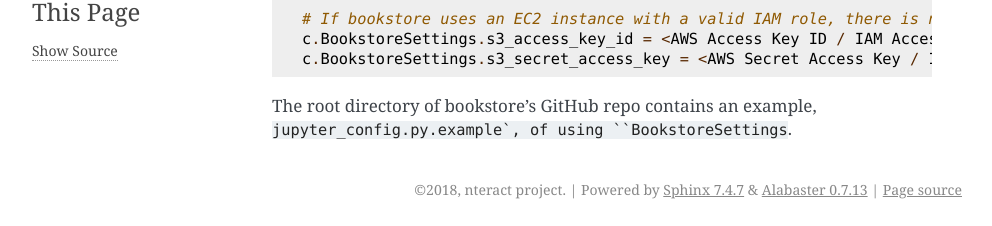
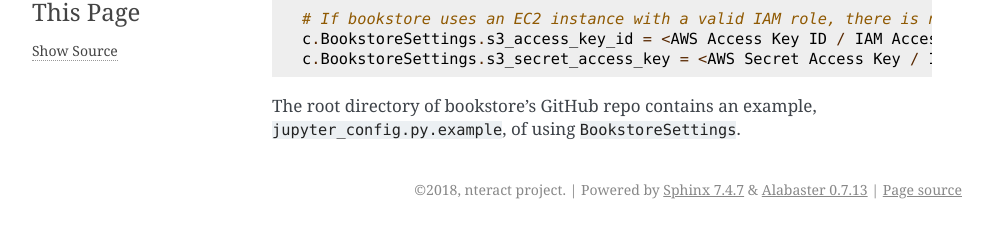
Before and after one commit to nteract/bookstore, a Sphinx documentation site: the page built from docs/source/configuration.rst, in a window 1280 px wide. Shown: the part 700-926 px from the top of the page, without its empty margins (148-1140 px from the left). Built offline with Sphinx 7.4.7, drawn with Linux system fonts in a browser that asks for light colours.

Commit message:
fix typo

```diff
--- a/docs/source/configuration.rst
+++ b/docs/source/configuration.rst
@@ -36,4 +36,4 @@ Here's an example of ``BookstoreSettings`` in the ``~/.jupyter/jupyter_notebook_
 
 
 The root directory of bookstore's GitHub repo contains an example,
-``jupyter_config.py.example`, of using ``BookstoreSettings``.
+``jupyter_config.py.example``, of using ``BookstoreSettings``.
```
